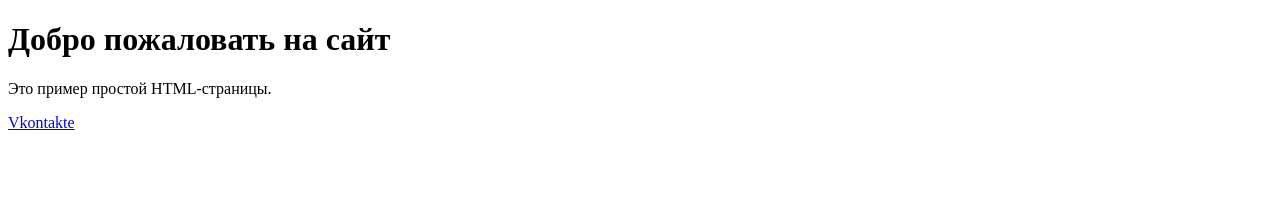
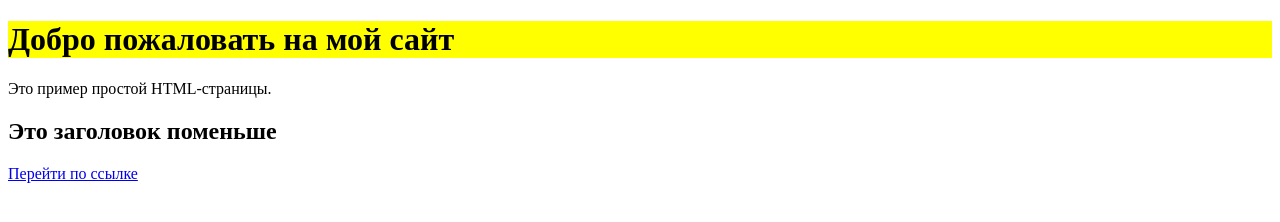
Before and after one commit to SMaksimqa/Smaksimqa.github.io, a plain HTML site: page index.html in a window 1280 px wide. Drawn offline with Linux system fonts and the light colour scheme.

Commit message:
Update index.html

```diff
--- a/index.html
+++ b/index.html
@@ -1,11 +1,22 @@
 <!DOCTYPE html>
 <html>
 <head>
-    <title>Мой сайт VK</title>
-</head>
+    <title>Мой сайт</title>
+<style>
+  body {
+  colod:red;
+}
+h1 {
+  color: black;
+  background-color: yellow
+}
+
+ </style>
+  </head>
 <body>
-    <h1>Добро пожаловать на сайт</h1>
+    <h1>Добро пожаловать на мой сайт</h1>
     <p>Это пример простой HTML-страницы.</p>
-    <a href="https://vk.com/">Vkontakte</a>
+    <h2> Это заголовок поменьше </h2>
+    <a href="https://example.com">Перейти по ссылке</a>
 </body>
 </html>
```
